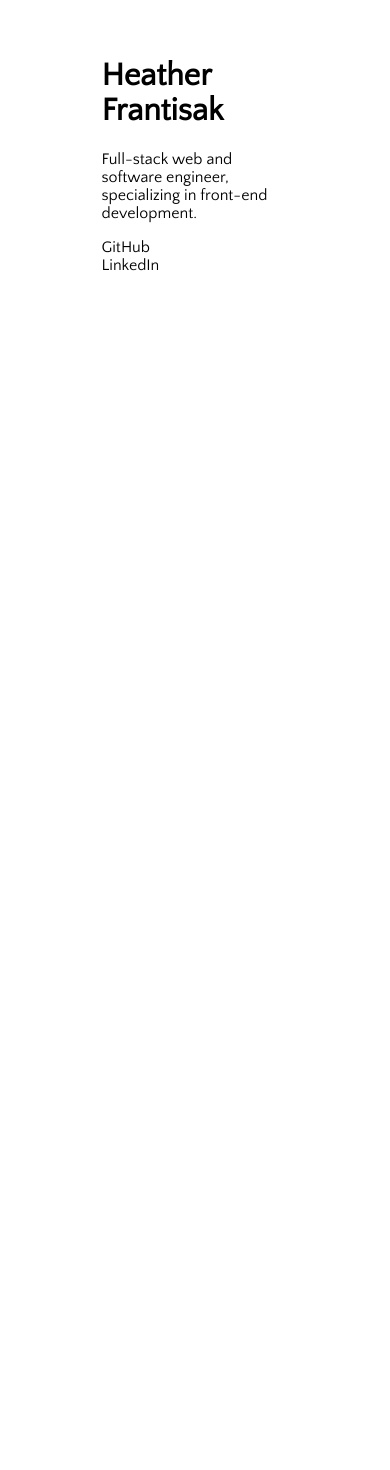
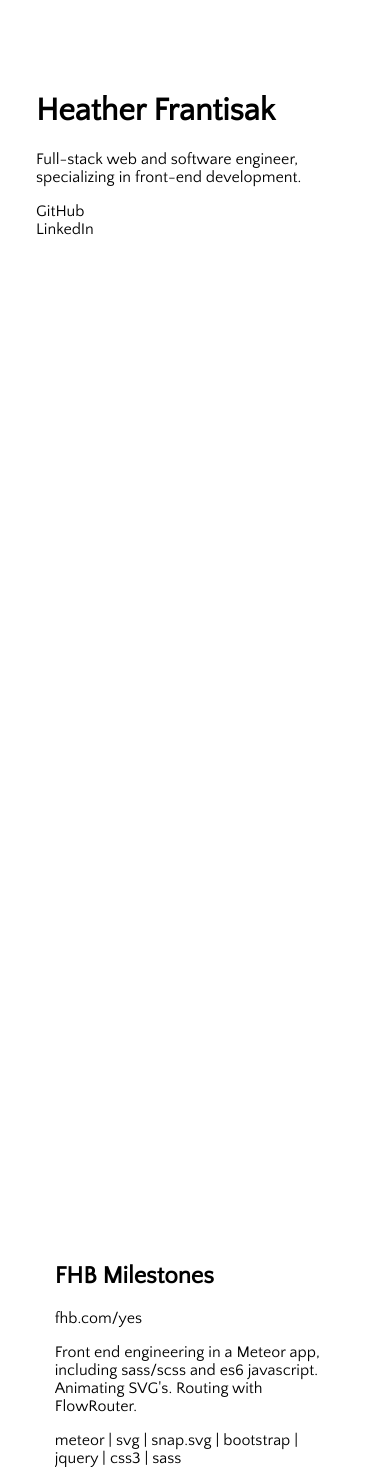
Before and after one commit to heathernfran/heathernfran.github.io, a website: page index.html in a window 390 px wide. Shown: the part 267-1737 px from the top of the page. Drawn offline with Linux system fonts and the light colour scheme.

Commit message:
Fix mobile scaling. Adjust height for mobile devices.

```diff
--- a/css/styles.css
+++ b/css/styles.css
@@ -59,3 +59,12 @@ li:last-of-type:after {
   min-height: 600px;
   background: transparent;
 }
+
+@media only screen and (max-width: 767px) {
+  .intro {
+    width: 85%;
+  }
+  .parallax-window {
+    min-height: 300px;
+  }
+}
--- a/index.html
+++ b/index.html
@@ -2,6 +2,7 @@
 <html>
   <head>
     <meta charset="utf-8">
+    <meta name="viewport" content="width=device-width, initial-scale=1, maximum-scale-1">
     <title>Heather Frantisak | Web & Software Engineer</title>
     <link rel="stylesheet" href="css/styles.css" media="screen">
     <script src="bower_components/jquery/dist/jquery.min.js"></script>
```
